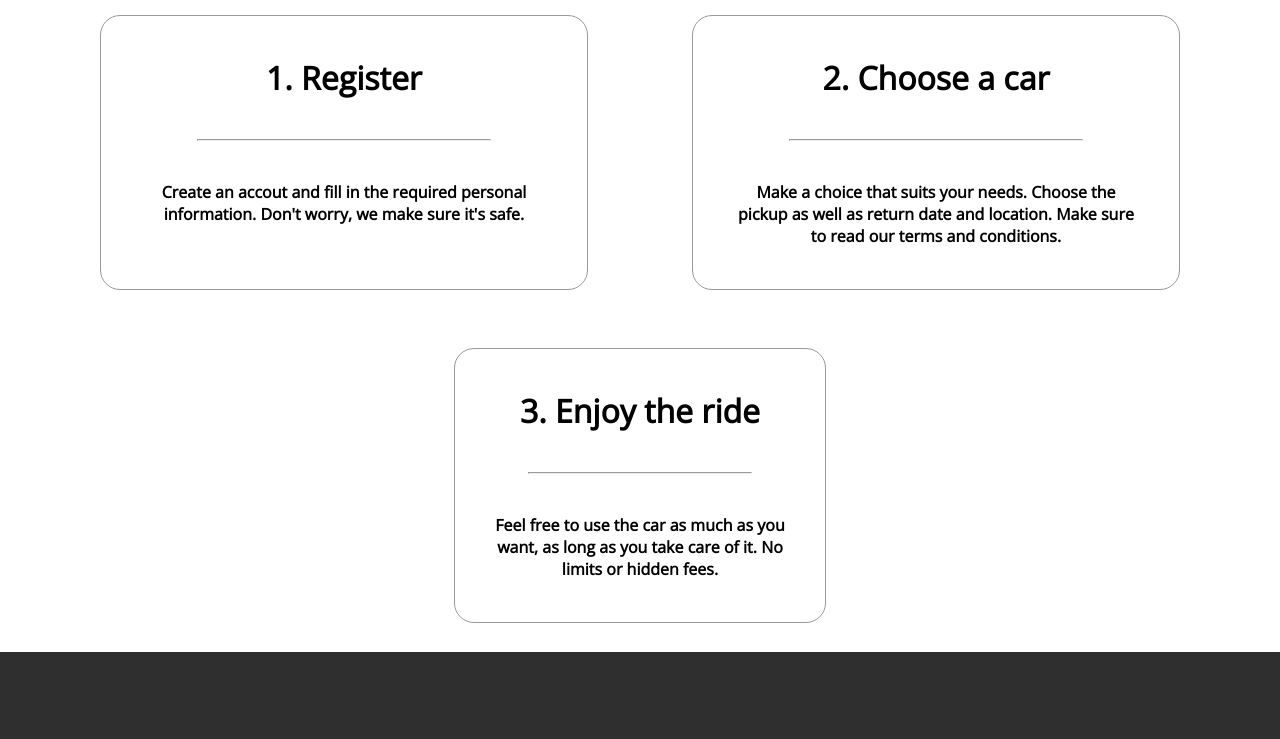
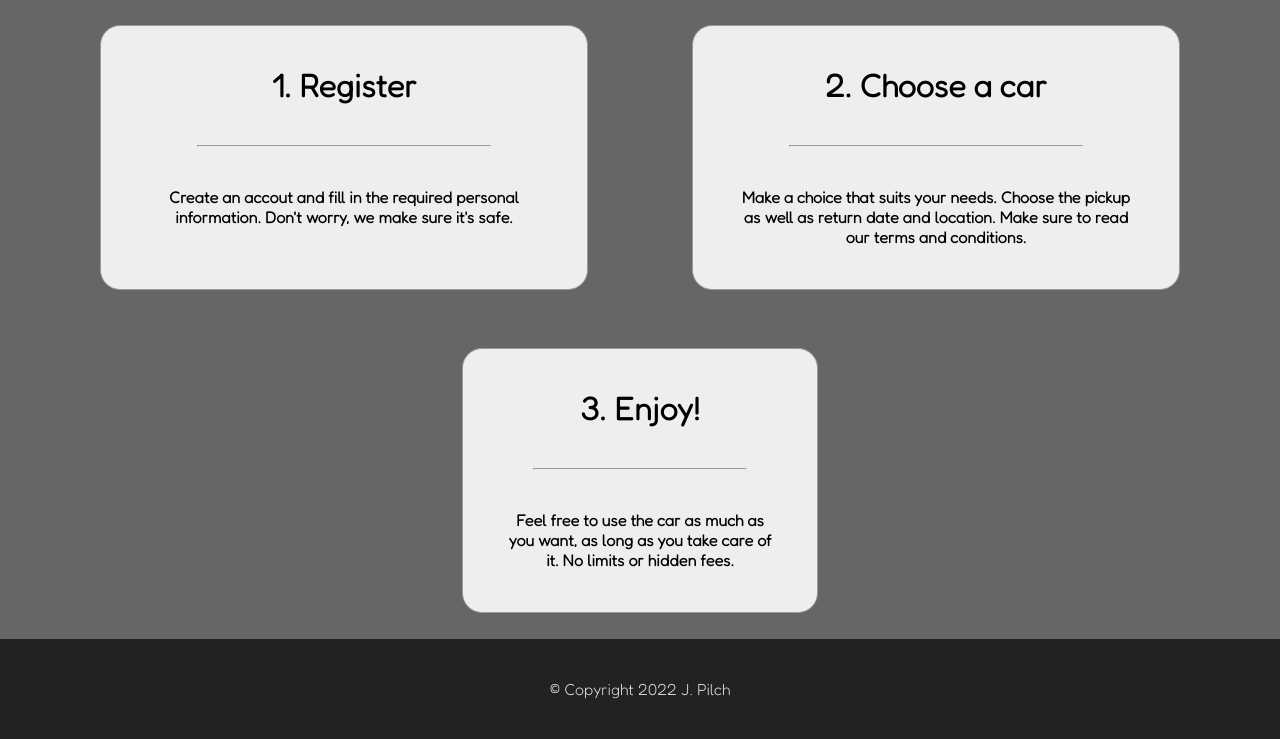
Before and after one commit to jpilch/car-rental, a Python web app: template templates/index.html in a window 1280 px wide. Shown: the part 801-1540 px from the top of the page. Before the commit the page ends 1453 px from the top, so only its background shows below. Run offline with Jinja, Linux system fonts and the light colour scheme; the template is opened without the code that fills it, so the values that code supplies are empty; some libraries are stand-ins or nearby versions.

Commit message:
add footer

```diff
--- a/templates/css/style.css
+++ b/templates/css/style.css
@@ -1,7 +1,7 @@
 * {
     margin: 0;
     padding: 0;
-    font-family: 'Open Sans', sans-serif;
+    font-family: 'Fredoka', sans-serif;
 }
 
 .content {
@@ -11,7 +11,7 @@
 /* Header */
 
 header {
-    height: 70px;
+    height: 7vh;
     background-color: #064273;
     width: 100%;
     position: fixed;
@@ -131,7 +131,7 @@
 /* instruction */
 .instruction {
     height: 80vh;
-    background-color: #fff;
+    background-color: #666;
 }
 
 .instruction .content {
@@ -144,8 +144,8 @@
 
 .instruction .content .row {
     padding: 30px 0px;
-    height: 50%;
     display: flex;
+    flex-grow: 1.5;
 }
 
 .instruction .content .row-1 {
@@ -159,7 +159,7 @@
 }
 
 .instruction .content .tile {
-    background-color: #fff;
+    background-color: #eee;
     border: 1px solid #999;
     border-radius: 20px;
     width: 45%;
@@ -180,3 +180,41 @@
 .instruction .tile h4 {
     padding: 40px 40px;
 }
+
+/* footer */
+footer {
+    color: #ddd;
+    /* padding: 30px 10px; */
+    height: 100px;
+    background-color: #222;
+}
+
+footer .content {
+    /* padding-top: 10px; */
+    height: 100%;
+    display: flex;
+    gap: 10px;
+    flex-direction: column;
+    justify-items: center;
+    align-items: center;
+}
+
+footer ul {
+    padding-top: 30px;
+    display: block;
+    width: 100%;
+    list-style: none;
+    display: flex;
+    justify-content: center;
+    gap: 20px;
+    /* align-items: space-around; */
+}
+
+.gg-youtube {
+    margin-top: 5px;
+}
+
+footer i:hover {
+    /* background-color: #76b6c4; */
+    color: #76b6c4;
+}
--- a/templates/index.html
+++ b/templates/index.html
@@ -11,7 +11,14 @@
     <link rel="preconnect" href="https://fonts.gstatic.com" crossorigin>
     <link href="https://fonts.googleapis.com/css2?family=Open+Sans:wght@300;400&display=swap" rel="stylesheet">
     <link rel="stylesheet" href="https://cdnjs.cloudflare.com/ajax/libs/font-awesome/6.0.0/css/all.min.css" integrity="sha512-9usAa10IRO0HhonpyAIVpjrylPvoDwiPUiKdWk5t3PyolY1cOd4DSE0Ga+ri4AuTroPR5aQvXU9xC6qOPnzFeg==" crossorigin="anonymous" referrerpolicy="no-referrer" />
-    <title>AUTO RENTALS</title>
+    <link rel="preconnect" href="https://fonts.googleapis.com">
+    <link rel="preconnect" href="https://fonts.gstatic.com" crossorigin>
+    <link href="https://fonts.googleapis.com/css2?family=Fredoka:wght@300&display=swap" rel="stylesheet">
+    <link href='https://css.gg/instagram.css' rel='stylesheet'>
+    <link href='https://css.gg/twitter.css' rel='stylesheet'>
+    <link href='https://css.gg/facebook.css' rel='stylesheet'>
+    <link href='https://css.gg/youtube.css' rel='stylesheet'>
+    <title>MotoRent</title>
 </head>
 <body>
     <header>
@@ -65,7 +72,7 @@
             </div>
             <div class="row-2 row">
                 <div class="tile tile-3">
-                    <h1>3. Enjoy the ride</h1>
+                    <h1>3. Enjoy!</h1>
                     <hr>
                     <h4>Feel free to use the car as much as you want, as long as you take care of it. No limits or hidden fees.</h4>
                 </div>
@@ -73,5 +80,17 @@
         </div>
     </div>
 
+    <footer>
+        <div class="content">
+            <ul>
+                <li><i class="gg-instagram"></i></li>
+                <li><i class="gg-twitter"></i></li>
+                <li><i class="gg-facebook"></i></li>
+                <li><i class="gg-youtube"></i></li>
+            </ul>
+            <p id="copyright">&copy; Copyright 2022 J. Pilch</p>
+        </div>
+    </footer>
+
 </body>
 </html>
```
